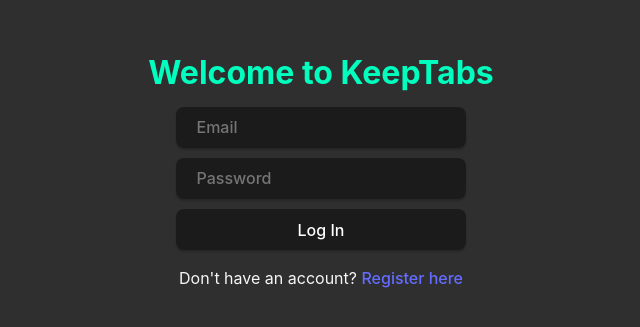
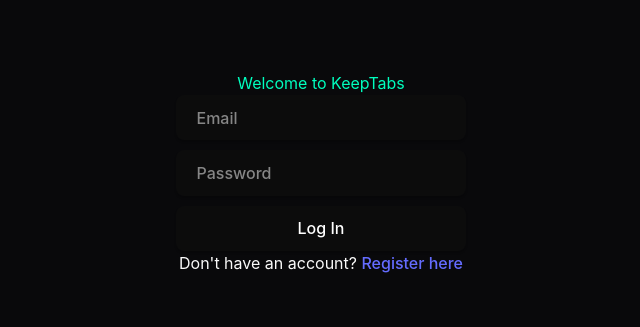
Before and after one commit to AmmarAkbar1/KeepTabs, a React (Vite) app: page /login in a window 1280 px wide. Shown: the part 227-554 px from the top of the page, without its empty margins (319-959 px from the left). Built offline with nearby package versions, Linux system fonts and the light colour scheme; no server answers.

Commit message:
feat(ui): add theme design tokens and tailwind base styles

```diff
--- a/index.html
+++ b/index.html
@@ -1,13 +1,12 @@
 <!doctype html>
-<html lang="en">
+<html lang="en" class="dark">
   <head>
     <meta charset="UTF-8" />
     <link rel="icon" type="image/png" href="/app-icon.png" />
-    <meta name="viewport" content="width=device-width, initial-scale=1.0, viewport-fit=cover" />
-    <title>Tauri + React + Typescript</title>
+    <meta name="viewport" content="width=device-width, initial-scale=1.0, maximum-scale=1.0, user-scalable=no, viewport-fit=cover" />
+    <title>KeepTabs</title>
   </head>
-
-  <body>
+  <body class="bg-background text-foreground select-none antialiased">
     <div id="root"></div>
     <script type="module" src="/src/main.tsx"></script>
   </body>
--- /dev/null
+++ b/src/index.css
@@ -0,0 +1,76 @@
+@import "tailwindcss";
+
+@layer base {
+  :root {
+    --background: 240 10% 3.9%;
+    --foreground: 0 0% 98%;
+
+    --card: 240 10% 6.5%;
+    --card-foreground: 0 0% 98%;
+
+    --popover: 240 10% 6.5%;
+    --popover-foreground: 0 0% 98%;
+
+    --primary: 165 100% 49.8%;
+    --primary-foreground: 240 10% 3.9%;
+
+    --secondary: 240 3.7% 15.9%;
+    --secondary-foreground: 0 0% 98%;
+
+    --muted: 240 3.7% 15.9%;
+    --muted-foreground: 240 5% 64.9%;
+
+    --accent: 240 3.7% 15.9%;
+    --accent-foreground: 0 0% 98%;
+
+    --destructive: 347 89% 60%;
+    --destructive-foreground: 0 0% 98%;
+
+    --border: 240 3.7% 17%;
+    --input: 240 3.7% 17%;
+    --ring: 165 100% 49.8%;
+
+    --radius: 0.75rem;
+  }
+
+  * {
+    border-color: hsl(var(--border));
+  }
+
+  body {
+    background-color: hsl(var(--background));
+    color: hsl(var(--foreground));
+    font-feature-settings: "rlig" 1, "calt" 1;
+    min-height: 100vh;
+    margin: 0;
+    padding: 0;
+    -webkit-font-smoothing: antialiased;
+    -moz-osx-font-smoothing: grayscale;
+  }
+}
+
+@theme inline {
+  --color-background: hsl(var(--background));
+  --color-foreground: hsl(var(--foreground));
+  --color-card: hsl(var(--card));
+  --color-card-foreground: hsl(var(--card-foreground));
+  --color-popover: hsl(var(--popover));
+  --color-popover-foreground: hsl(var(--popover-foreground));
+  --color-primary: hsl(var(--primary));
+  --color-primary-foreground: hsl(var(--primary-foreground));
+  --color-secondary: hsl(var(--secondary));
+  --color-secondary-foreground: hsl(var(--secondary-foreground));
+  --color-muted: hsl(var(--muted));
+  --color-muted-foreground: hsl(var(--muted-foreground));
+  --color-accent: hsl(var(--accent));
+  --color-accent-foreground: hsl(var(--accent-foreground));
+  --color-destructive: hsl(var(--destructive));
+  --color-destructive-foreground: hsl(var(--destructive-foreground));
+  --color-border: hsl(var(--border));
+  --color-input: hsl(var(--input));
+  --color-ring: hsl(var(--ring));
+  --radius-sm: calc(var(--radius) - 4px);
+  --radius-md: calc(var(--radius) - 2px);
+  --radius-lg: var(--radius);
+  --radius-xl: calc(var(--radius) + 4px);
+}
```
Also changed, not shown: src/main.tsx (+8 -7 lines).
